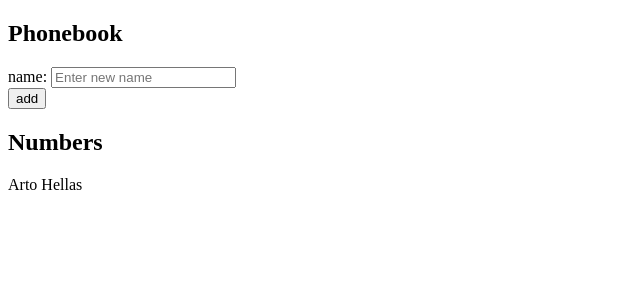
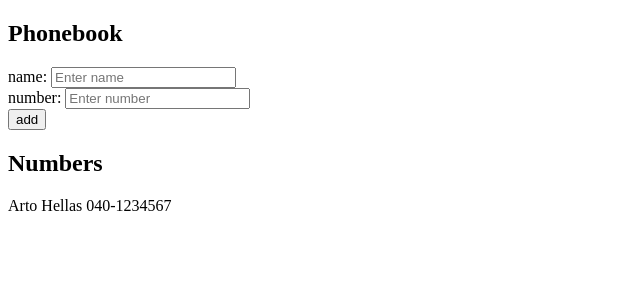
Before and after one commit to JoelEncinas/FO-Journey, a React (Create React App) app in the folder part2/phonebook/: page / in a window 1280 px wide. Shown: the top 300 px of the page, without its empty margins (0-640 px from the left). Built offline with nearby package versions, Linux system fonts and the light colour scheme.

Commit message:
2.8 done

```diff
--- a/part2/phonebook/src/App.js
+++ b/part2/phonebook/src/App.js
@@ -1,8 +1,11 @@
 import { useState } from "react";
 
 const App = () => {
-  const [persons, setPersons] = useState([{ name: "Arto Hellas" }]);
+  const [persons, setPersons] = useState([
+    { name: "Arto Hellas", number: "040-1234567" },
+  ]);
   const [newName, setNewName] = useState("");
+  const [newNumber, setNewNumber] = useState("");
 
   const addPerson = (e) => {
     e.preventDefault();
@@ -14,9 +17,11 @@ const App = () => {
     } else {
       const person = {
         name: newName,
+        number: newNumber,
       };
       setPersons(persons.concat(person));
       setNewName("");
+      setNewNumber("");
     }
   };
 
@@ -24,12 +29,31 @@ const App = () => {
     setNewName(e.target.value);
   };
 
+  const handleNewNumberChange = (e) => {
+    setNewNumber(e.target.value);
+  };
+
   return (
     <div>
       <h2>Phonebook</h2>
       <form onSubmit={addPerson}>
         <div>
-          name: <input value={newName} onChange={handleNewNameChange} placeholder="Enter new name"/>
+          <div>
+            name:{" "}
+            <input
+              value={newName}
+              onChange={handleNewNameChange}
+              placeholder="Enter name"
+            />
+          </div>
+          <div>
+            number:{" "}
+            <input
+              value={newNumber}
+              onChange={handleNewNumberChange}
+              placeholder="Enter number"
+            />
+          </div>
         </div>
         <div>
           <button type="submit">add</button>
@@ -45,7 +69,9 @@ const Persons = ({ persons }) => {
   return (
     <>
       {persons.map((person) => (
-        <p key={person.name}>{person.name}</p>
+        <p key={person.name}>
+          {person.name} {person.number}
+        </p>
       ))}
     </>
   );
```
